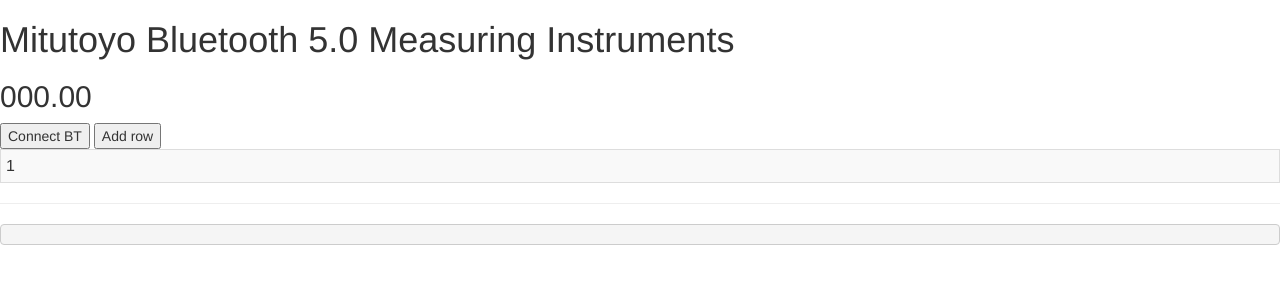
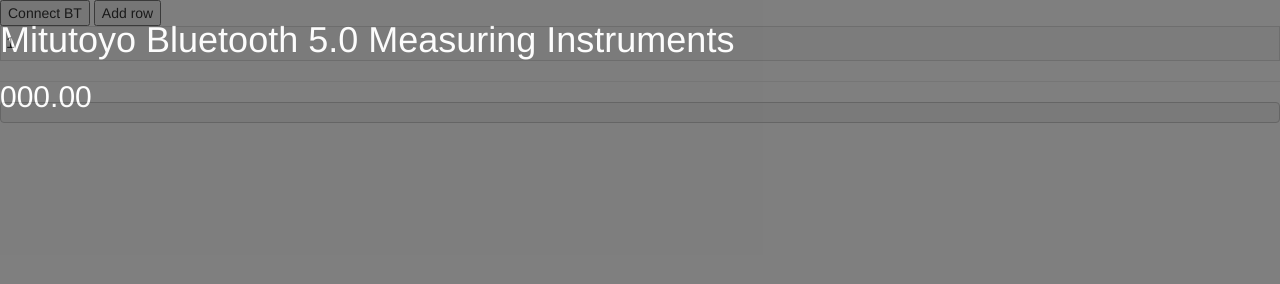
Before and after one commit to petrsmrz/Mitutoyo-BLE5, a plain HTML site: page index.html in a window 1280 px wide. Drawn offline with nearby package versions, Linux system fonts and the light colour scheme.

Commit message:
Update index.html

```diff
--- a/index.html
+++ b/index.html
@@ -7,8 +7,12 @@
     <script src="https://ajax.googleapis.com/ajax/libs/jquery/1.12.4/jquery.min.js"></script>
     <script src="https://maxcdn.bootstrapcdn.com/bootstrap/3.3.7/js/bootstrap.min.js" integrity="sha384-Tc5IQib027qvyjSMfHjOMaLkfuWVxZxUPnCJA7l2mCWNIpG9mGCD8wGNIcPD7Txa" crossorigin="anonymous"></script>
 
-    <h1>Mitutoyo Bluetooth 5.0 Measuring Instruments</h1>
-    <h2><p id="display"></p></h2>
+    <div id="ShowCase" style="background-color: black; position: absolute; height: 100%; width: 100%; top: 0px; left: 0px; opacity: 0.5;  color: white;">
+
+      <h1>Mitutoyo Bluetooth 5.0 Measuring Instruments</h1>
+      <h2><p id="display"></p></h2>
+    </div>
+
 
 <button onclick="connectBTNew()">Connect BT</button>
 <button onclick="addNewRow();">Add row</button>
```
